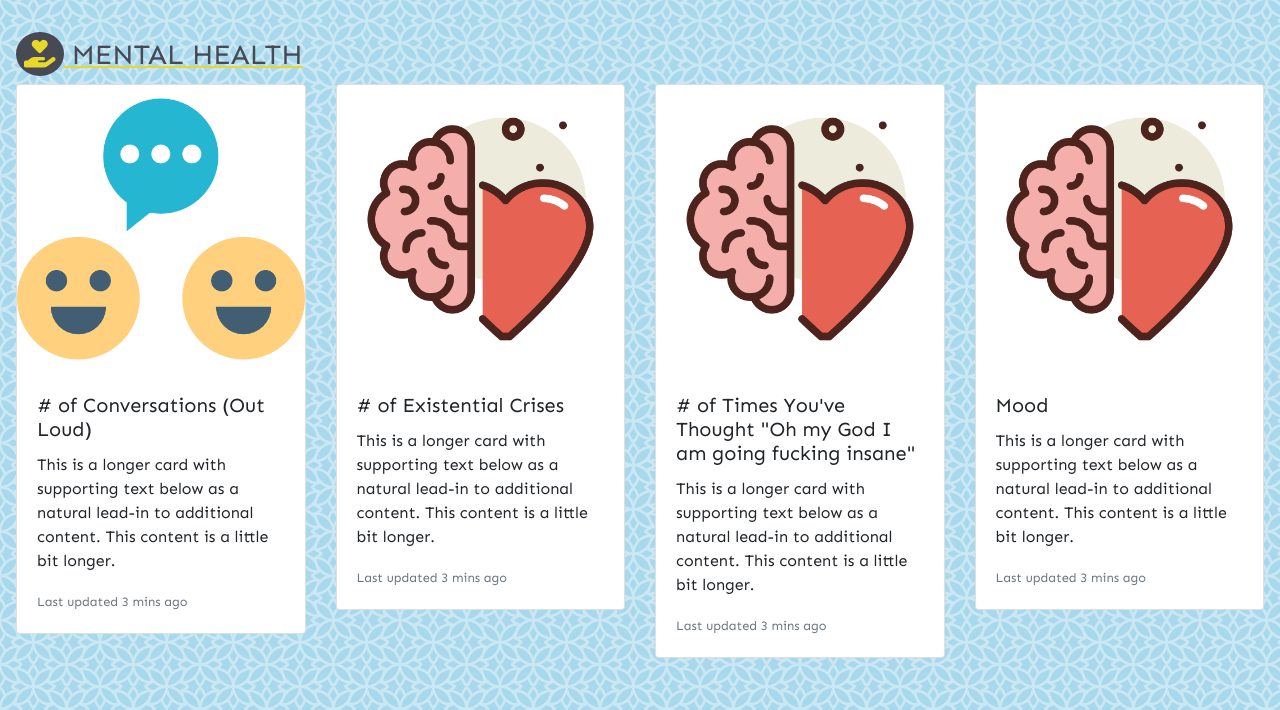
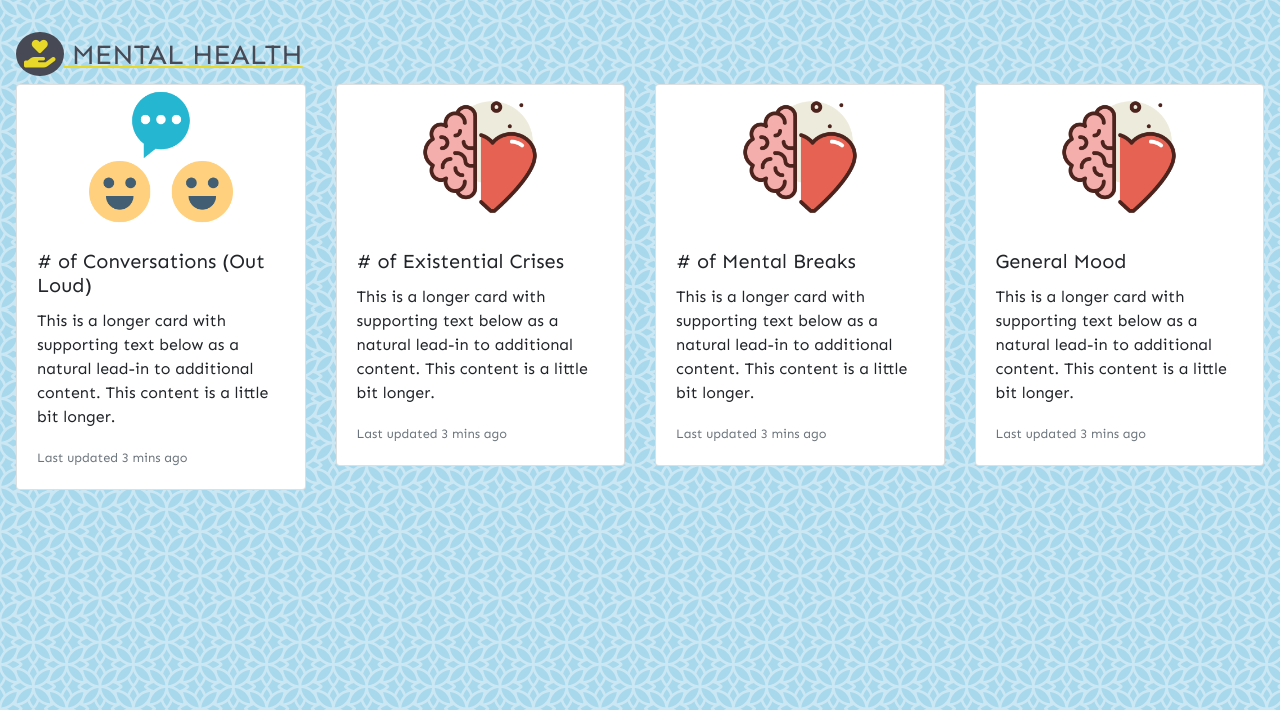
Before and after one commit to psittikul/quarantine-keeper, a PHP site: page / in a window 1280 px wide. Shown: the part 90-800 px from the top of the page. Run offline with PHP 8.4, Linux system fonts and the light colour scheme; some libraries are stand-ins or nearby versions; some web fonts are replaced.

Commit message:
Messing with card styles

```diff
--- a/css/styles.css
+++ b/css/styles.css
@@ -1,3 +1,4 @@
+/** box-shadow: rgba(0,0,0,.25) 2px 2px 5px 2px; **/
 #headerTitle {
   font-family: "Lobster", cursive;
   color: #474954;
@@ -62,4 +63,9 @@ body .container-fluid {
   padding-right: 0.5rem;
 }
 
+.card-img-top {
+  width: 50%;
+  margin: auto;
+}
+
 /*# sourceMappingURL=styles.css.map */
--- a/index.php
+++ b/index.php
@@ -62,7 +62,7 @@
                 <div class="card">
                     <img src="assets/brain.png" class="card-img-top" alt="...">
                     <div class="card-body">
-                        <h5 class="card-title"># of Times You've Thought "Oh my God I am going fucking insane"</h5>
+                        <h5 class="card-title"># of Mental Breaks</h5>
                         <p class="card-text">This is a longer card with supporting text below as a natural lead-in to additional content. This content is a little bit longer.</p>
                         <p class="card-text"><small class="text-muted">Last updated 3 mins ago</small></p>
                     </div>
@@ -72,7 +72,7 @@
                 <div class="card">
                     <img src="assets/brain.png" class="card-img-top" alt="...">
                     <div class="card-body">
-                        <h5 class="card-title">Mood</h5>
+                        <h5 class="card-title">General Mood</h5>
                         <p class="card-text">This is a longer card with supporting text below as a natural lead-in to additional content. This content is a little bit longer.</p>
                         <p class="card-text"><small class="text-muted">Last updated 3 mins ago</small></p>
                     </div>
--- a/scss/_variables.scss
+++ b/scss/_variables.scss
@@ -15,3 +15,5 @@ $ivory: #fffff2;
 $honeydew: #f0f8ea;
 $dandelion: #e8d82a;
 $baby-blue: #a4bef3;
+
+/** box-shadow: rgba(0,0,0,.25) 2px 2px 5px 2px; **/
--- a/scss/styles.scss
+++ b/scss/styles.scss
@@ -61,3 +61,8 @@ body {
     padding-right: 0.5rem;
   }
 }
+
+.card-img-top {
+  width: 50%;
+  margin: auto;
+}
```
Also changed, not shown: 1 other file.
